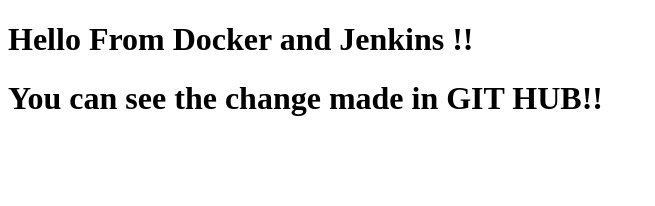
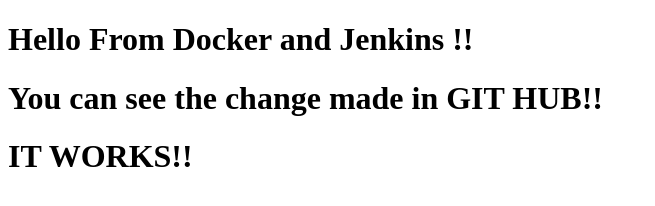
Before and after one commit to sforcloud/dockerhttpd, a plain HTML site: page index.html in a window 1280 px wide. Shown: the whole page, without its empty margins (0-655 px from the left). Drawn offline with Linux system fonts and the light colour scheme.

Commit message:
Update index.html

```diff
--- a/index.html
+++ b/index.html
@@ -4,5 +4,6 @@
 
 <h1>Hello From Docker and Jenkins !!</h1>
 <h1>You can see the change made in GIT HUB!!</h1>
+ <h1>IT WORKS!!</h1>
 </body>
 </html>
```
